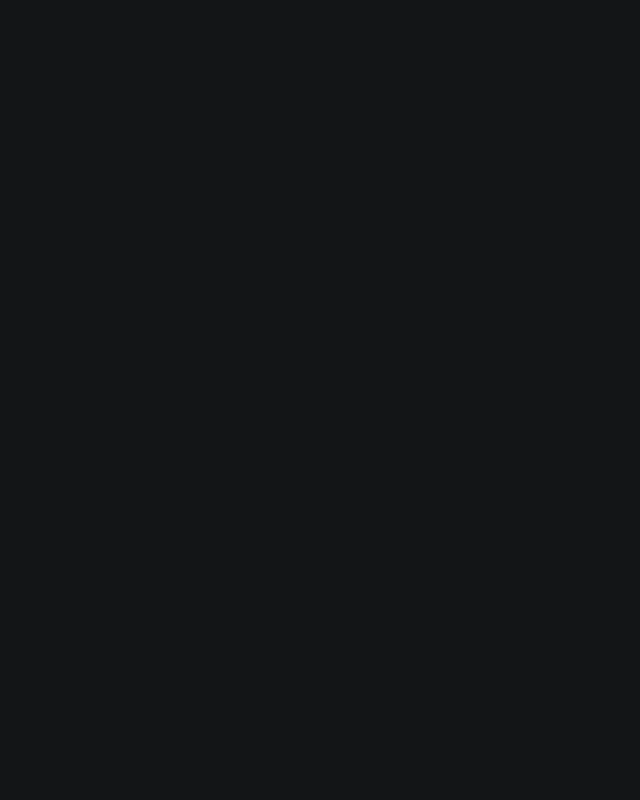
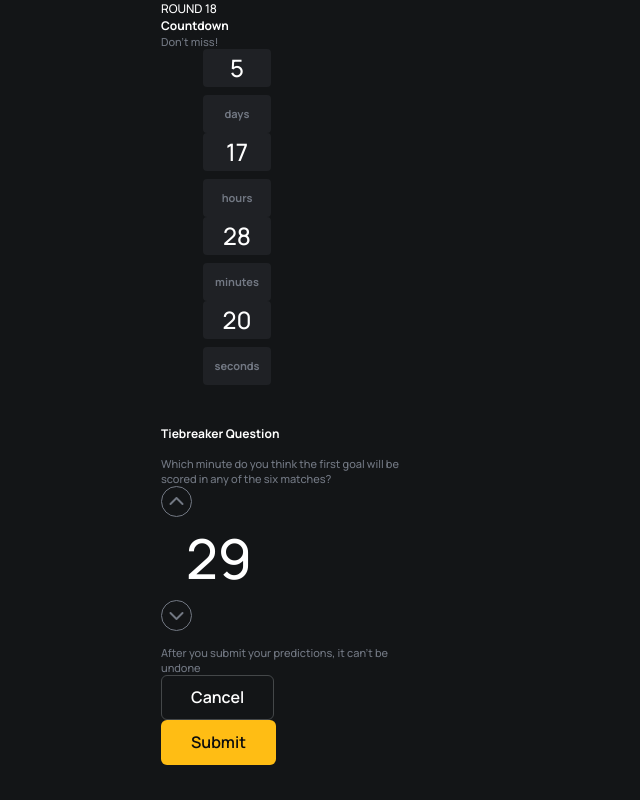
Before and after one commit to NikolayGogol/test-app, a Vue app: page / in a window 1280 px wide. Shown: the whole page, without its empty margins (0-640 px from the left). Built offline with nearby package versions, Linux system fonts and the light colour scheme.

Commit message:
add header and footer component

```diff
--- a/index.html
+++ b/index.html
@@ -1,9 +1,13 @@
 <!doctype html>
 <html lang="en">
 <head>
-    <meta charset="UTF-8" />
-    <link rel="icon" type="image/svg+xml" href="/vite.svg" />
-    <meta name="viewport" content="width=device-width, initial-scale=1.0" />
+    <meta charset="UTF-8"/>
+    <link rel="icon" type="image/svg+xml" href="/vite.svg"/>
+    <meta name="viewport" content="width=device-width, initial-scale=1.0"/>
+    <link rel="preconnect" href="https://fonts.googleapis.com">
+    <link rel="preconnect" href="https://fonts.gstatic.com" crossorigin>
+    <link href="https://fonts.googleapis.com/css2?family=Manrope:wght@200..800&display=swap" rel="stylesheet">
+    <link href="https://cdnjs.cloudflare.com/ajax/libs/font-awesome/6.7.1/css/all.min.css" rel="stylesheet">
     <title>Vite + Vue</title>
 </head>
 <body>
--- a/src/App.vue
+++ b/src/App.vue
@@ -1,7 +1,9 @@
 <script setup>
-
+import Header from "./components/Header.vue";
+import Footer from "./components/Footer.vue";
 </script>
 
 <template>
-
+  <Header></Header>
+  <Footer></Footer>
 </template>
--- a/src/assets/scss/app.scss
+++ b/src/assets/scss/app.scss
@@ -1,3 +1,8 @@
-@use "components/components";
-@use "pages/pages";
-@use "global/global";
+@use "sass:meta";
+@tailwind base;
+@tailwind components;
+@tailwind utilities;
+//
+@include meta.load-css("components/components");
+@include meta.load-css("pages/pages");
+@include meta.load-css("global/global");
--- a/src/assets/scss/components/_components.scss
+++ b/src/assets/scss/components/_components.scss
@@ -0,0 +1,2 @@
+@use "header";
+@use "footer";
--- /dev/null
+++ b/src/assets/scss/components/footer.scss
@@ -0,0 +1,39 @@
+@use "../vars/colors";
+
+.footer-wrapper {
+  margin-top: 40px;
+
+  .sub-title {
+    margin-top: 14px;
+    max-width: 240px;
+    width: 100%;
+  }
+
+  .counter {
+    p {
+      font-size: 55px;
+      color: colors.$main-text-color;
+      padding-left: 25px;
+      padding-right: 25px;
+    }
+  }
+
+  button[type="button"] {
+    padding: 12px 29px;
+    border: 1px solid #444749;
+    border-radius: 6px;
+    display: flex;
+    align-items: center;
+    justify-content: center;
+    cursor: pointer;
+    font-weight: 600;
+    color: colors.$main-text-color;
+    line-height: 19px;
+
+    &.submit {
+      border-color: transparent;
+      background-color: #FFBD14;
+      color: #0D0D0D;
+    }
+  }
+}
--- /dev/null
+++ b/src/assets/scss/components/header.scss
@@ -0,0 +1,36 @@
+@use "../vars/colors";
+@use "../vars/sizes";
+
+.header-wrapper {
+
+  .timer {
+    margin-left: 42px;
+
+    .item {
+      margin-right: 8px;
+
+      &:last-of-type {
+        margin-right: 0;
+      }
+
+      .value {
+        width: 68px;
+        height: 38px;
+        display: flex;
+        align-items: center;
+        justify-content: center;
+        border-radius: 4px;
+        background-color: colors.$primary-bg-color;
+        font-size: sizes.$title + 4;
+      }
+
+      .name {
+        @extend .value;
+        font-size: sizes.$main-text-size - 1;
+        color: colors.$primary-text-color;
+        margin-top: 8px;
+        font-weight: 700;
+      }
+    }
+  }
+}
--- a/src/assets/scss/global/_global.scss
+++ b/src/assets/scss/global/_global.scss
@@ -1,5 +1,48 @@
 @use "../vars/colors";
+@use "../vars/sizes";
 
 body {
   background-color: colors.$main-bg-color;
+  color: colors.$main-text-color;
+  font-family: "Manrope", serif;
+  font-optical-sizing: auto;
+  font-weight: 500;
+  font-style: normal;
 }
+
+.container {
+  max-width: 988px;
+  padding: 0 15px;
+  width: 100%;
+  margin: 0 auto;
+}
+
+.main-title {
+  font-size: sizes.$main-text-size;
+  text-transform: uppercase;
+  line-height: normal;
+}
+
+.title {
+  font-size: sizes.$main-text-size;
+  font-weight: 700;
+  line-height: normal;
+}
+
+.sub-title {
+  font-size: sizes.$main-text-size - 1;
+  color: colors.$primary-text-color;
+  line-height: 15px;
+}
+
+.controls {
+  width: 31px;
+  height: 31px;
+  display: flex;
+  align-items: center;
+  justify-content: center;
+  cursor: pointer;
+  color: colors.$primary-text-color;
+  border: 1px solid colors.$primary-text-color;
+  border-radius: 50%;
+}
--- a/src/assets/scss/vars/_colors.scss
+++ b/src/assets/scss/vars/_colors.scss
@@ -1 +1,4 @@
 $main-bg-color: #131517;
+$primary-bg-color: #1F2125;
+$main-text-color: #FFFFFF;
+$primary-text-color: #727883;
--- /dev/null
+++ b/src/assets/scss/vars/_sizes.scss
@@ -0,0 +1,2 @@
+$main-text-size: 12px;
+$title: 20px;
--- /dev/null
+++ b/src/components/Footer.vue
@@ -0,0 +1,39 @@
+<script setup>
+
+</script>
+
+<template>
+  <div class="footer-wrapper">
+    <div class="container">
+      <div class="grid grid-cols-4 gap-[62px] items-center">
+        <div class="col-span-3 bg-[#0D0D0D] p-[33px] rounded-[8px] flex items-center justify-between">
+          <div class="block">
+            <div class="title">Tiebreaker Question</div>
+            <div class="sub-title">Which minute do you think the first goal will be scored in any of the six matches?
+            </div>
+          </div>
+          <div class="counter flex items-center">
+            <div class="controls">
+              <i class="fa-solid fa-chevron-up"></i>
+            </div>
+            <p>29</p>
+            <div class="controls">
+              <i class="fa-solid fa-chevron-down"></i>
+            </div>
+          </div>
+        </div>
+        <div class="col-span-1">
+          <div class="sub-title">After you submit your predictions, it can’t be undone</div>
+          <div class="grid grid-cols-2 gap-[13px] mt-[15px]">
+            <button class="cancel" type="button">Cancel</button>
+            <button class="submit" type="button">Submit</button>
+          </div>
+        </div>
+      </div>
+    </div>
+  </div>
+</template>
+
+<style scoped>
+
+</style>
--- /dev/null
+++ b/src/components/Header.vue
@@ -0,0 +1,42 @@
+<script setup>
+import {ref} from "vue";
+
+const timer = ref({
+  days: {
+    value: 5,
+  },
+  hours: {
+    value: 17,
+  },
+  minutes: {
+    value: 28,
+  },
+  seconds: {
+    value: 20
+  }
+})
+</script>
+
+<template>
+  <div class="container header-wrapper">
+    <div class="flex items-center justify-between pt-[53px]">
+      <div class="main-title">ROUND 18</div>
+      <div class="flex items-center">
+        <div class="block">
+          <div class="title">Countdown</div>
+          <div class="sub-title">Don’t miss!</div>
+        </div>
+        <div class="timer flex">
+          <div class="item" v-for="(item, key, index) in timer" :key="index">
+            <div class="value">{{ item.value }}</div>
+            <div class="name">{{ key }}</div>
+          </div>
+        </div>
+      </div>
+    </div>
+  </div>
+</template>
+
+<style scoped>
+
+</style>
```
Lines whose indentation alone changed are shown as unchanged.
